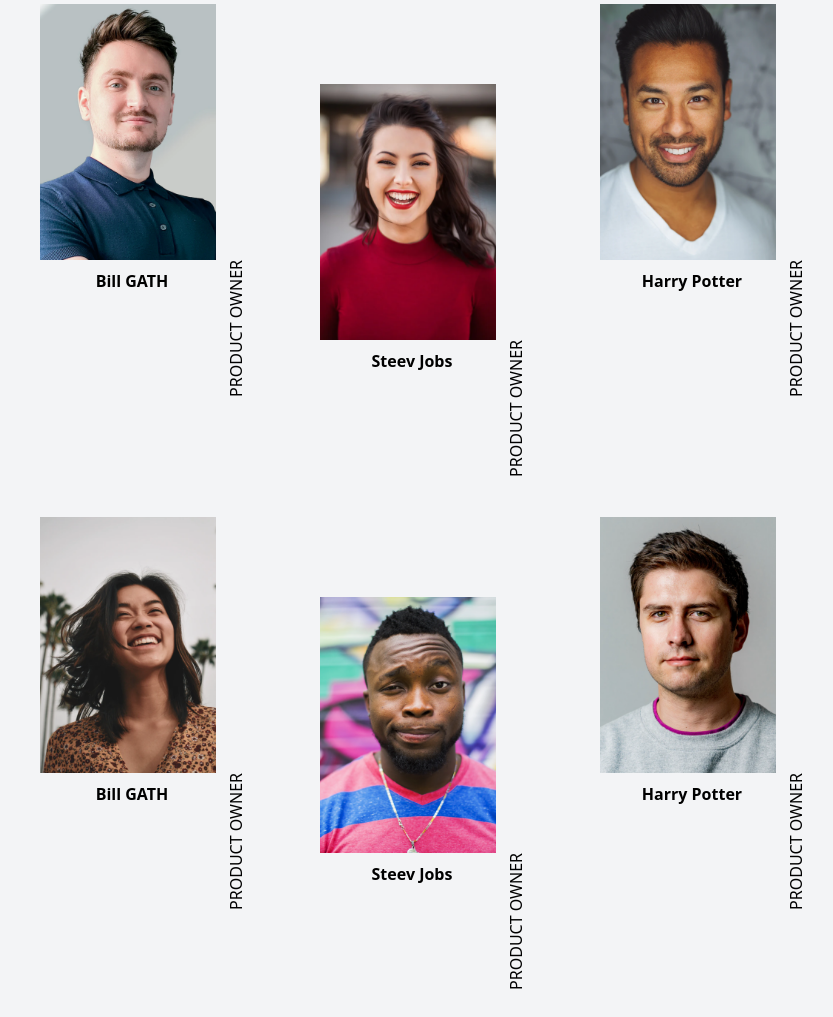
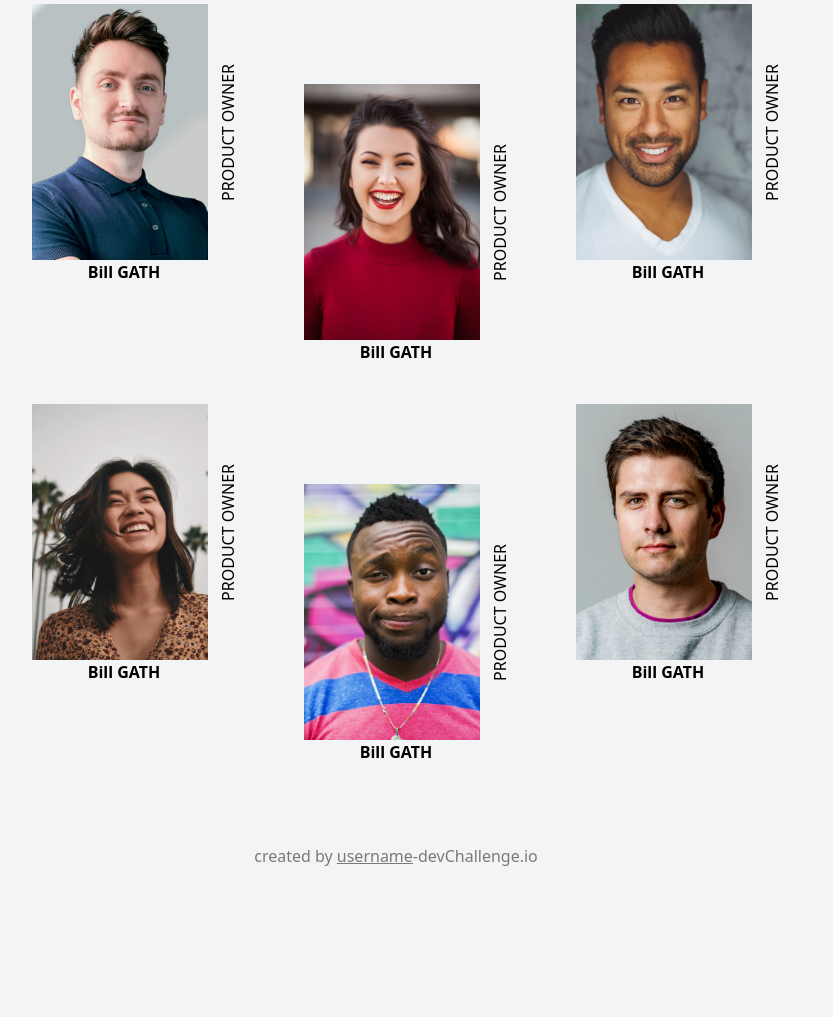
Before and after one commit to kamilath-dev/Challenge2, a website built with Vite: page index.html in a window 1280 px wide. Shown: the part 248-1265 px from the top of the page, without its empty margins (244-1077 px from the left). After the commit the page ends 1116 px from the top, so only its background shows below. Built offline with nearby package versions, Linux system fonts and the light colour scheme.

Commit message:
modification faite

```diff
--- a/index.html
+++ b/index.html
@@ -20,47 +20,71 @@
         locations around the world.</p>
       </div>
     </div>
-    <div class="flex flex-wrap justify-center gap-4 sm:gap-6 lg:gap-8 mt-12">
-      <div class="grid grid-cols-1 sm:grid-cols-2 lg:grid-cols-3 gap-4">
+    <div class="flex flex-wrap justify-center gap-6 md:gap-8 lg:gap-10 mt-12">
+  <div class="grid grid-cols-2 sm:grid-cols-3 lg:grid-cols-3 gap-6 md:gap-8 lg:gap-10">
         <div class="flex flex-col items-center">
-          <img src="public/photo1.png" alt="Bill Mohoney" class="w-44 h-64">
-          <span class="text-rotate ml-60 transform -translate-y-60">PRODUCT OWNER</span>
-          <p class="font-semibold transform -translate-y-32 ml-8">Bill GATH</p>
+          <div class="flex items-center">
+            <img src="public/photo1.png" alt="Bill Mohoney" class="w-44 h-64">
+            <span class="text-rotate ml-2">PRODUCT OWNER</span>
+          </div>
+          <div class="flex flex-col items-center">
+            <p class="font-semibold">Bill GATH</p>
+          </div>
         </div>
 
-        <div class="flex flex-col items-center lg:mt-20 sm:mt-10">
-          <img src="public/photo2.png" alt="Second Person" class="w-44 h-64">
-          <span class="text-rotate ml-60 transform -translate-y-60">PRODUCT OWNER</span>
-          <p class="font-semibold transform -translate-y-32 ml-8">Steev Jobs</p>
+        <div class="flex flex-col items-center mt-20">
+          <div class="flex items-center">
+            <img src="public/photo2.png" alt="Bill Mohoney" class="w-44 h-64">
+            <span class="text-rotate ml-2">PRODUCT OWNER</span>
+          </div>
+          <div class="flex flex-col items-center">
+            <p class="font-semibold">Bill GATH</p>
+          </div>
+        </div>
+
+        <div class="flex flex-col items-center lg:mt-0 xs:relative xs:-top-16">
+          <div class="flex items-center">
+            <img src="public/photo3.png" alt="Bill Mohoney" class="w-44 h-64">
+            <span class="text-rotate ml-2">PRODUCT OWNER</span>
+          </div>
+          <div class="flex flex-col items-center">
+            <p class="font-semibold">Bill GATH</p>
+          </div>
         </div>
 
         <div class="flex flex-col items-center">
-          <img src="public/photo3.png" alt="Third Person" class="w-44 h-64">
-          <span class="text-rotate ml-60 transform -translate-y-60">PRODUCT OWNER</span>
-          <p class="font-semibold transform -translate-y-32 ml-8">Harry Potter</p>
+          <div class="flex items-center">
+            <img src="public/photo4.png" alt="Bill Mohoney" class="w-44 h-64">
+            <span class="text-rotate ml-2">PRODUCT OWNER</span>
+          </div>
+          <div class="flex flex-col items-center">
+            <p class="font-semibold">Bill GATH</p>
+          </div>
         </div>
 
-        <div class="flex flex-col items-center lg:mt-0 sm:mt-10">
-          <img src="public/photo4.png" alt="Bill Mohoney" class="w-44 h-64">
-          <span class="text-rotate ml-60 transform -translate-y-60">PRODUCT OWNER</span>
-          <p class="font-semibold transform -translate-y-32 ml-8">Bill GATH</p>
+        <div class="flex flex-col items-center mt-20">
+          <div class="flex items-center ">
+            <img src="public/photo5.png" alt="Bill Mohoney" class="w-44 h-64">
+            <span class="text-rotate ml-2">PRODUCT OWNER</span>
+          </div>
+          <div class="flex flex-col items-center">
+            <p class="font-semibold">Bill GATH</p>
+          </div>
         </div>
 
-        <div class="flex flex-col items-center lg:mt-20 sm:mt-15">
-          <img src="public/photo5.png" alt="Second Person" class="w-44 h-64">
-          <span class="text-rotate ml-60 transform -translate-y-60">PRODUCT OWNER</span>
-          <p class="font-semibold transform -translate-y-32 ml-8">Steev Jobs</p>
-        </div>
-
-        <div class="flex flex-col items-center lg:mt-0 sm:mt-10">
-          <img src="public/photo6.png" alt="Third Person" class="w-44 h-64">
-          <span class="text-rotate ml-60 transform -translate-y-60">PRODUCT OWNER</span>
-          <p class="font-semibold transform -translate-y-32 ml-8">Harry Potter</p>
+        <div class="flex flex-col items-center">
+          <div class="flex items-center ">
+            <img src="public/photo6.png" alt="Bill Mohoney" class="w-44 h-64">
+            <span class="text-rotate ml-2">PRODUCT OWNER</span>
+          </div>
+          <div class="flex flex-col items-center">
+            <p class="font-semibold">Bill GATH</p>
+          </div>
         </div>
       </div>
     </div>
     <div class="text-center mt-20">
-        <p class="opacity-50">created by <span class="underline underline-offset-2">username</span>-devChallenge.io</p>
+      <p class="opacity-50">created by <span class="underline underline-offset-2">username</span>-devChallenge.io</p>
     </div>
   </div>
 </body>
```
